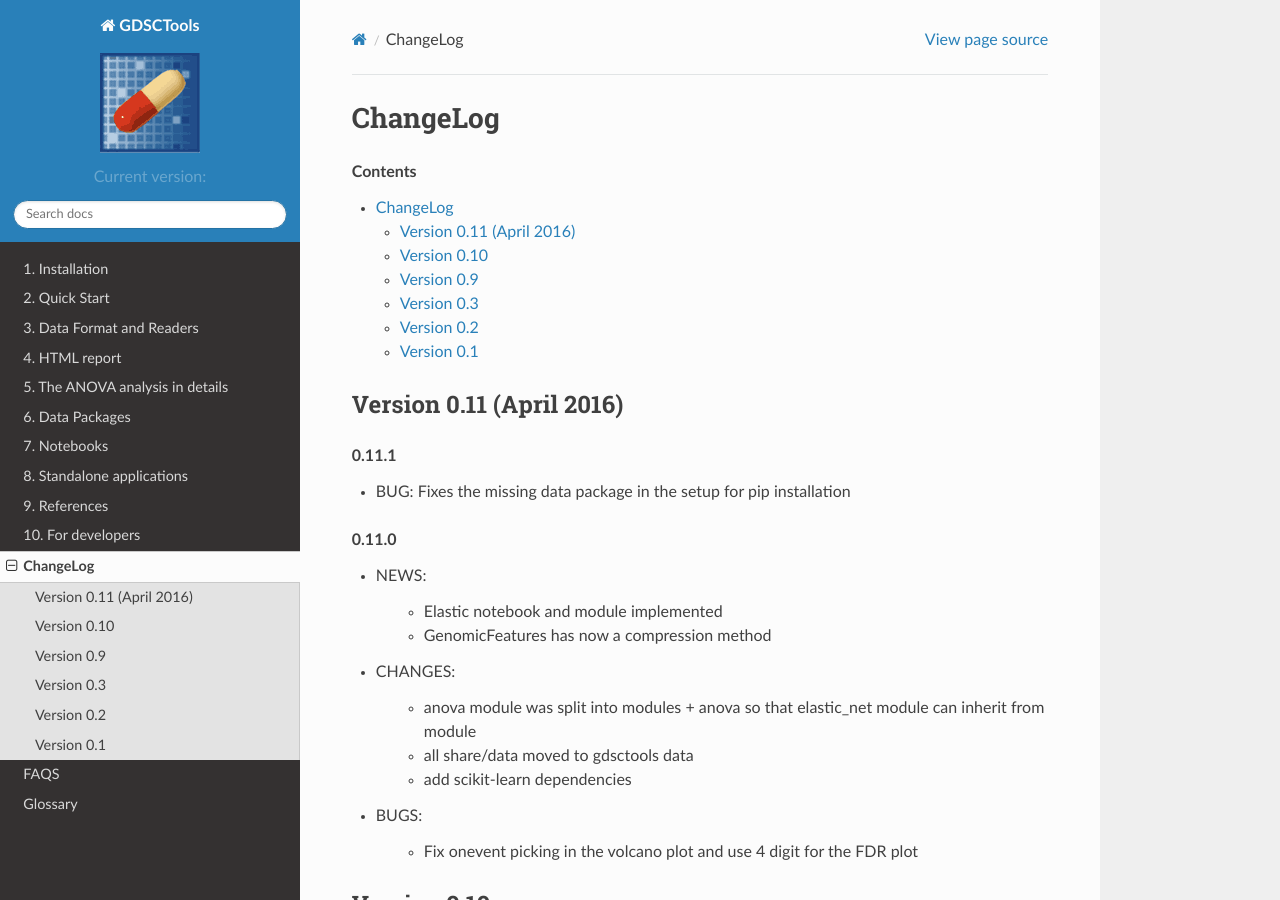
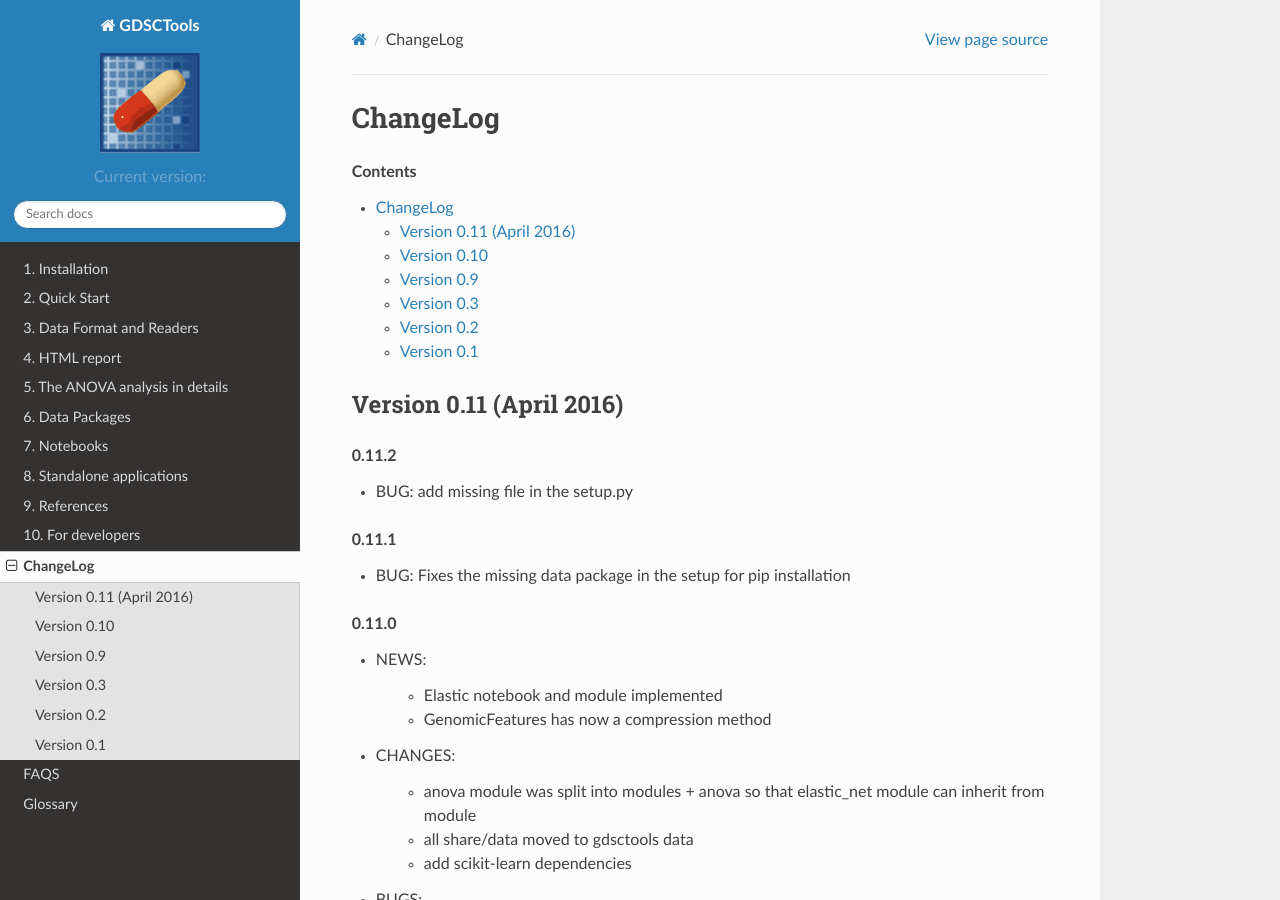
Before and after one commit to CancerRxGene/gdsctools, a Sphinx documentation site: the page built from doc/source/ChangeLog.rst, in a window 1280 px wide and 900 px high. Built offline with Sphinx 7.4.7 and the Read the Docs theme 2.0.0, drawn with Linux system fonts in a browser that asks for light colours; formulas are drawn with MathJax 3; pages that are not in the unit, such as notebooks, are missing from menus; the version number could not be read and is left out.

Commit message:
increment version

```diff
--- a/doc/source/ChangeLog.rst
+++ b/doc/source/ChangeLog.rst
@@ -5,6 +5,10 @@ ChangeLog
 
 Version 0.11 (April 2016)
 ----------------------------
+
+.. rubric:: 0.11.2
+
+* BUG: add missing file in the setup.py
 
 .. rubric:: 0.11.1
 
--- a/setup.py
+++ b/setup.py
@@ -8,7 +8,7 @@ import glob
 
 _MAJOR               = 0
 _MINOR               = 11
-_MICRO               = 1
+_MICRO               = 2
 version              = '%d.%d.%d' % (_MAJOR, _MINOR, _MICRO)
 release              = '%d.%d' % (_MAJOR, _MINOR)
 
```
